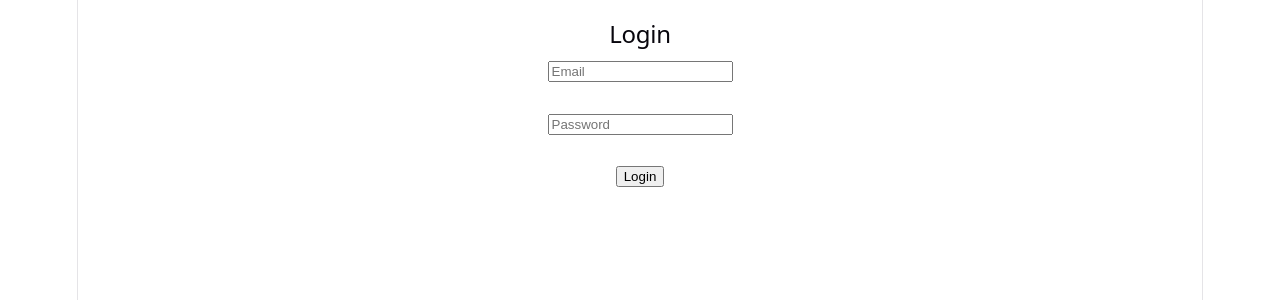
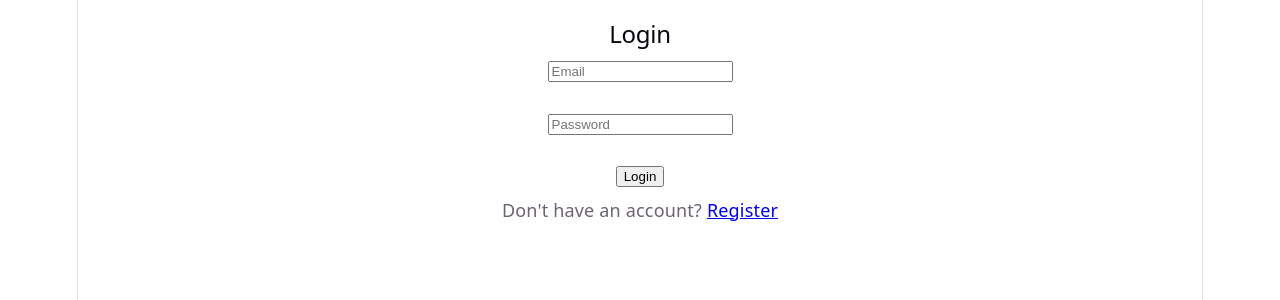
Before and after one commit to Sai13122005/task_manager, a React (Vite) app in the folder frontend/: page /login in a window 1280 px wide. Shown: the top 300 px of the page. Built offline with nearby package versions, Linux system fonts and the light colour scheme.

Commit message:
Added navigation links between login and register

```diff
--- a/frontend/src/pages/Login.jsx
+++ b/frontend/src/pages/Login.jsx
@@ -1,6 +1,6 @@
 import { useState } from "react";
 import { useNavigate } from "react-router-dom";
-
+import { Link } from "react-router-dom";
 import API from "../services/api";
 
 function Login() {
@@ -79,6 +79,12 @@ function Login() {
                     Login
                 </button>
 
+                <p style={{ marginTop: "10px" }}>
+                    Don't have an account?{" "}
+                    <Link to="/register">
+                        Register
+                    </Link>
+                </p>
             </form>
 
         </div>
--- a/frontend/src/pages/Register.jsx
+++ b/frontend/src/pages/Register.jsx
@@ -1,5 +1,6 @@
 import { useState } from "react";
 import { useNavigate } from "react-router-dom";
+import { Link } from "react-router-dom";
 
 import API from "../services/api";
 
@@ -88,6 +89,13 @@ function Register() {
                 <button type="submit">
                     Register
                 </button>
+                <br /><br />
+                <p>
+                    Already have an account?
+                    <Link to="/login">
+                        Login
+                    </Link>
+                </p>
 
             </form>
 
```
